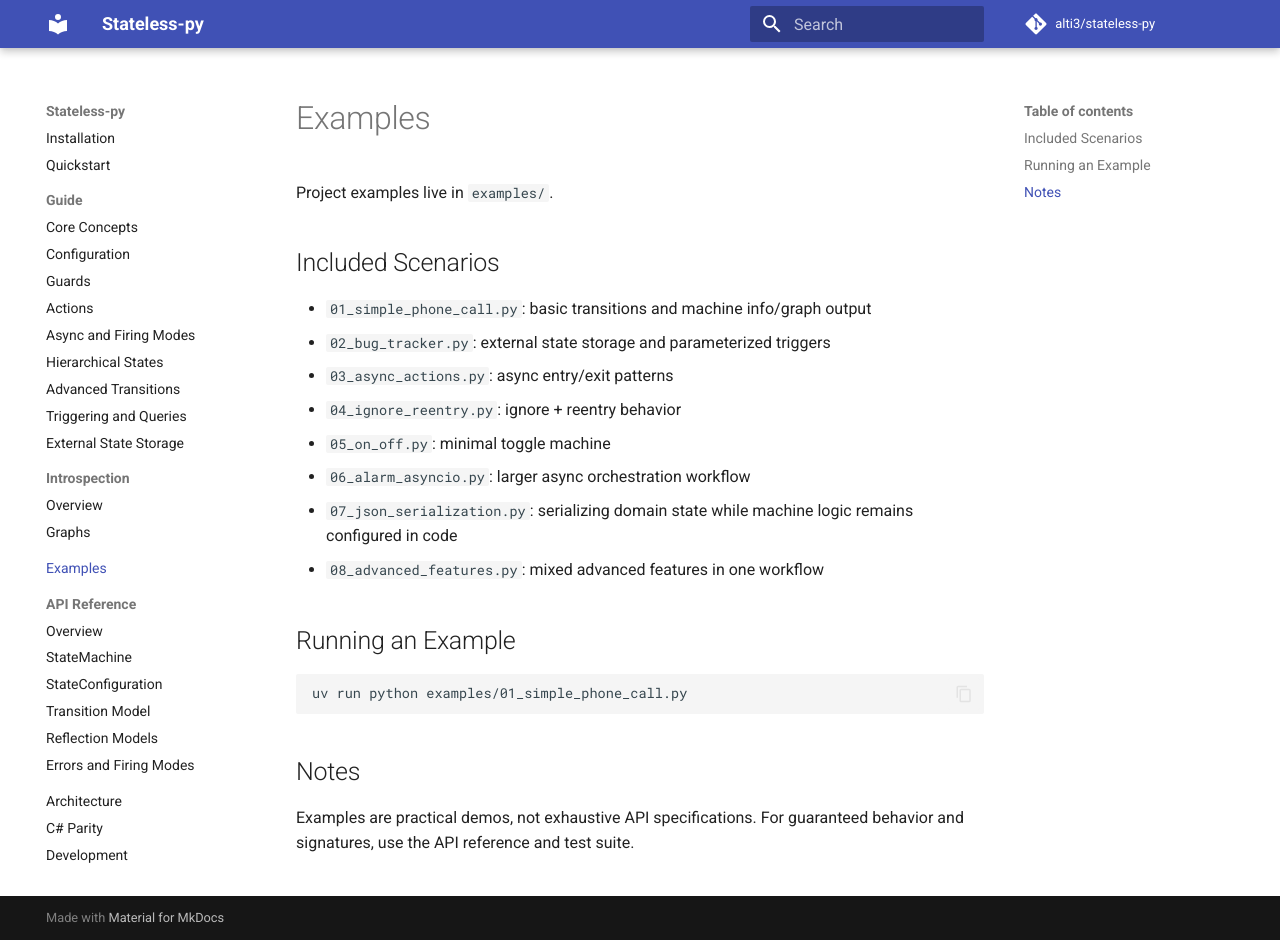
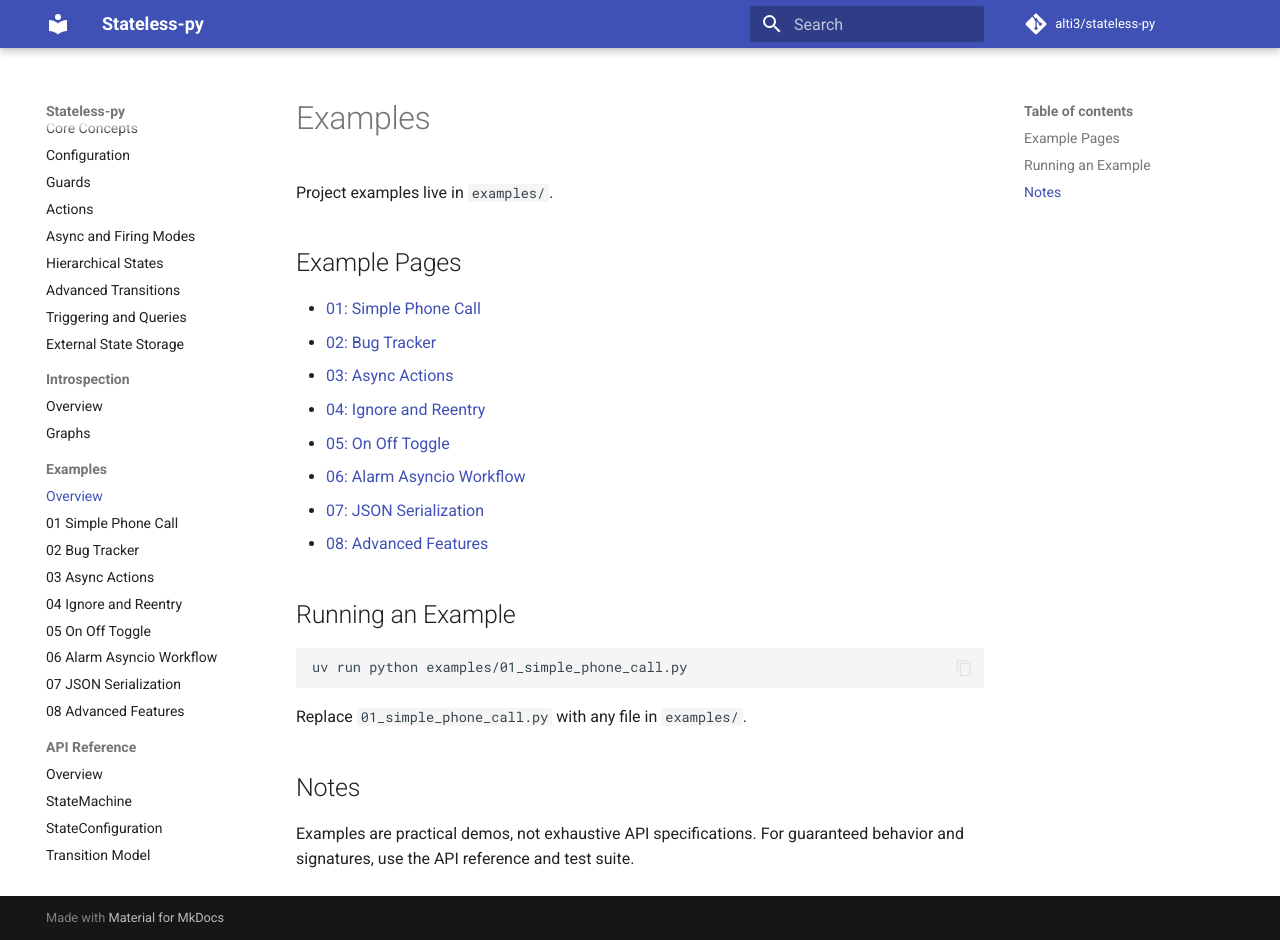
Before and after one commit to alti3/stateless-py, an MkDocs documentation site: the page built from docs/examples/index.md, in a window 1280 px wide and 940 px high. Built offline with MkDocs 1.6.1 and Material for MkDocs 9.7.7, drawn with Linux system fonts in a browser that asks for light colours; comment, search, counter and statistics services are not loaded.

Commit message:
Add example scenarios to documentation and restructure examples section in mkdocs.yml

````diff
--- a/docs/examples/index.md
+++ b/docs/examples/index.md
@@ -2,16 +2,16 @@
 
 Project examples live in `examples/`.
 
-## Included Scenarios
+## Example Pages
 
-- `01_simple_phone_call.py`: basic transitions and machine info/graph output
-- `02_bug_tracker.py`: external state storage and parameterized triggers
-- `03_async_actions.py`: async entry/exit patterns
-- `04_ignore_reentry.py`: ignore + reentry behavior
-- `05_on_off.py`: minimal toggle machine
-- `06_alarm_asyncio.py`: larger async orchestration workflow
-- `07_json_serialization.py`: serializing domain state while machine logic remains configured in code
-- `08_advanced_features.py`: mixed advanced features in one workflow
+- [01: Simple Phone Call](01-simple-phone-call.md)
+- [02: Bug Tracker](02-bug-tracker.md)
+- [03: Async Actions](03-async-actions.md)
+- [04: Ignore and Reentry](04-ignore-reentry.md)
+- [05: On Off Toggle](05-on-off.md)
+- [06: Alarm Asyncio Workflow](06-alarm-asyncio.md)
+- [07: JSON Serialization](07-json-serialization.md)
+- [08: Advanced Features](08-advanced-features.md)
 
 ## Running an Example
 
@@ -19,6 +19,8 @@ Project examples live in `examples/`.
 uv run python examples/01_simple_phone_call.py
 ```
 
+Replace `01_simple_phone_call.py` with any file in `examples/`.
+
 ## Notes
 
 Examples are practical demos, not exhaustive API specifications. For guaranteed behavior and signatures, use the API reference and test suite.
--- a/mkdocs.yml
+++ b/mkdocs.yml
@@ -29,7 +29,16 @@ nav:
   - Introspection:
       - Overview: introspection/overview.md
       - Graphs: introspection/graphs.md
-  - Examples: examples/index.md
+  - Examples:
+      - Overview: examples/index.md
+      - 01 Simple Phone Call: examples/01-simple-phone-call.md
+      - 02 Bug Tracker: examples/02-bug-tracker.md
+      - 03 Async Actions: examples/03-async-actions.md
+      - 04 Ignore and Reentry: examples/04-ignore-reentry.md
+      - 05 On Off Toggle: examples/05-on-off.md
+      - 06 Alarm Asyncio Workflow: examples/06-alarm-asyncio.md
+      - 07 JSON Serialization: examples/07-json-serialization.md
+      - 08 Advanced Features: examples/08-advanced-features.md
   - API Reference:
       - Overview: reference/index.md
       - StateMachine: reference/state-machine.md
````
Also changed, not shown: docs/examples/01-simple-phone-call.md (added, +34 -0 lines), docs/examples/02-bug-tracker.md (added, +38 -0 lines), docs/examples/03-async-actions.md (added, +34 -0 lines), docs/examples/04-ignore-reentry.md (added, +31 -0 lines), docs/examples/05-on-off.md (added, +31 -0 lines), docs/examples/06-alarm-asyncio.md (added, +36 -0 lines), docs/examples/07-json-serialization.md (added, +38 -0 lines), docs/examples/08-advanced-features.md (added, +37 -0 lines).
